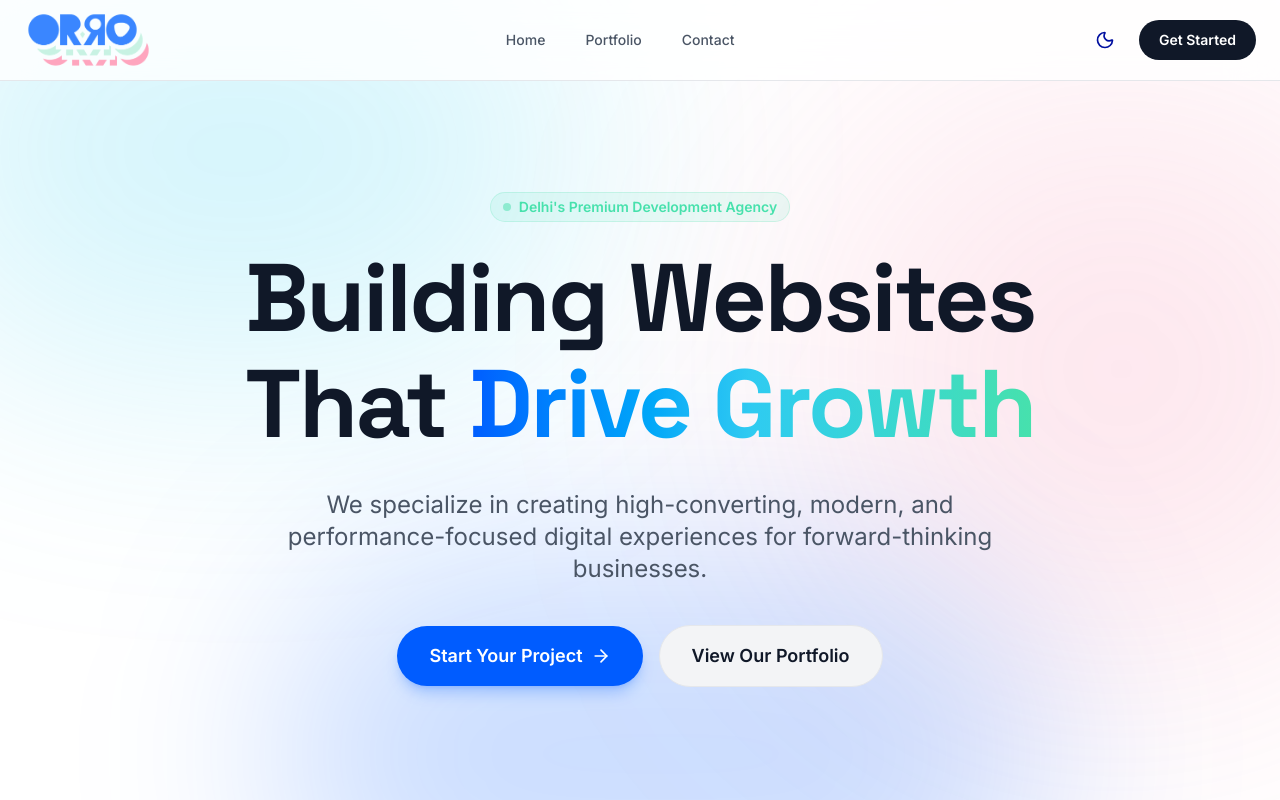
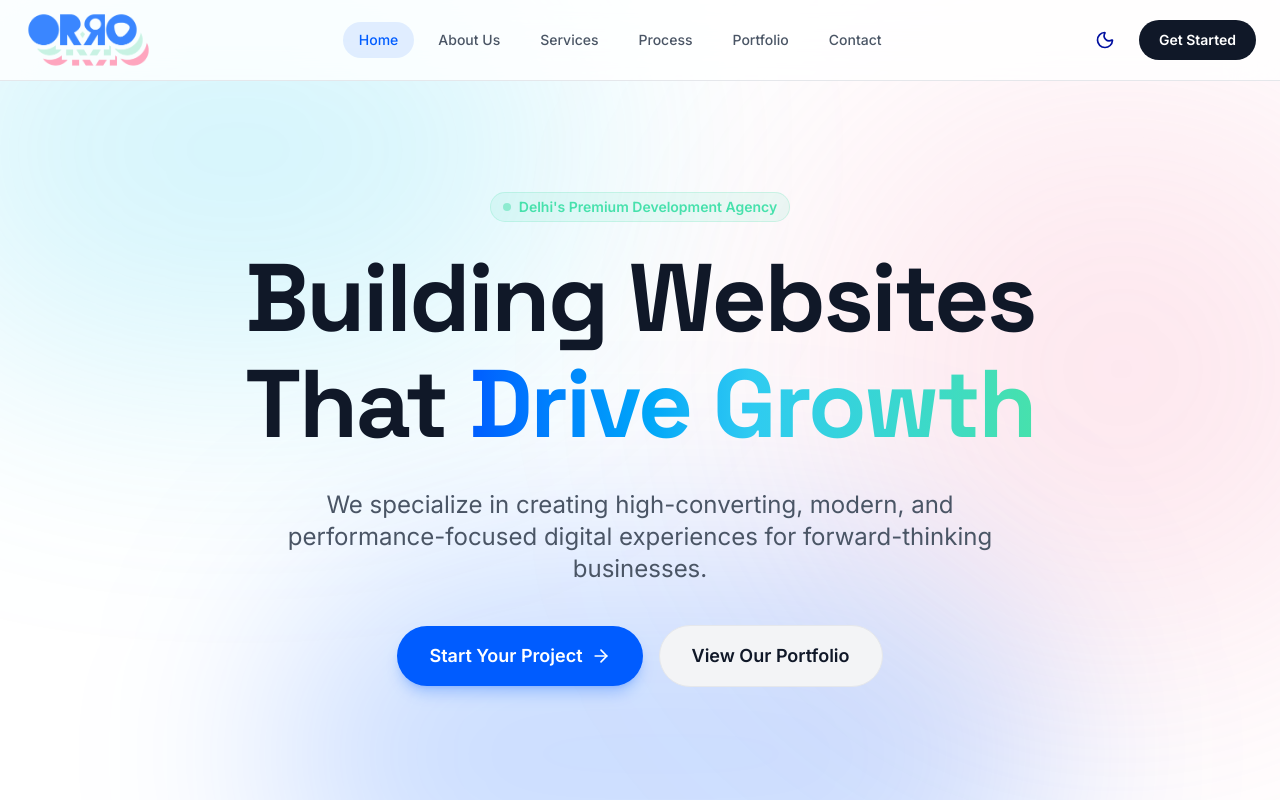
Before and after one commit to Mohit0625/orr-demo3, a React (Vite) app: page / in a window 1280 px wide. Shown: the top 800 px of the page. Built offline with nearby package versions, Linux system fonts and the light colour scheme.

Commit message:
feat: add scroll spy for section navigation
Implement scroll event listener in Navigation to track active sections on the home page and add scroll padding for better alignment.

```diff
--- a/src/components/Footer.tsx
+++ b/src/components/Footer.tsx
@@ -1,4 +1,5 @@
 import { Link, useLocation } from 'react-router-dom';
+// @ts-expect-error image typing
 import logo from '../logo-wbg.png';
 
 export default function Footer() {
--- a/src/components/Navigation.tsx
+++ b/src/components/Navigation.tsx
@@ -12,8 +12,53 @@ interface NavigationProps {
 
 export default function Navigation({ isDark, toggleTheme }: NavigationProps) {
   const [isMobileMenuOpen, setIsMobileMenuOpen] = useState(false);
+  const [activeSection, setActiveSection] = useState('home');
   const location = useLocation();
   const isHomePage = location.pathname === '/';
+
+  useEffect(() => {
+    if (!isHomePage) {
+      setActiveSection('');
+      return;
+    }
+
+    const sections = ['home', 'aboutus', 'services', 'process', 'portfolio', 'contact'];
+
+    const handleScroll = () => {
+      let maxSection = 'home';
+      let maxPercent = 0;
+      const viewportHeight = window.innerHeight;
+
+      sections.forEach((id) => {
+        const el = document.getElementById(id);
+        if (!el) return;
+
+        const rect = el.getBoundingClientRect();
+        const top = Math.max(0, rect.top);
+        const bottom = Math.min(viewportHeight, rect.bottom);
+        const visibleHeight = Math.max(0, bottom - top);
+        const percent = visibleHeight / viewportHeight;
+
+        if (percent > maxPercent) {
+          maxPercent = percent;
+          maxSection = id;
+        }
+      });
+
+      if (maxPercent > 0.25) {
+        setActiveSection(maxSection);
+      }
+    };
+
+    handleScroll();
+    window.addEventListener('scroll', handleScroll, { passive: true });
+    window.addEventListener('resize', handleScroll);
+
+    return () => {
+      window.removeEventListener('scroll', handleScroll);
+      window.removeEventListener('resize', handleScroll);
+    };
+  }, [isHomePage, location.pathname]);
 
   const getLinkHref = (item: string) => {
     if (item === 'Portfolio') return '/portfolio';
@@ -21,11 +66,16 @@ export default function Navigation({ isDark, toggleTheme }: NavigationProps) {
   };
 
   const getIsActive = (item: string) => {
-    if (item === 'Portfolio') return location.pathname === '/portfolio';
+    if (item === 'Portfolio') {
+      return location.pathname === '/portfolio' || (isHomePage && activeSection === 'portfolio');
+    }
+    if (isHomePage) {
+      return activeSection === item.toLowerCase();
+    }
     return false;
   };
 
-  const navItems = ['Home', 'Portfolio', 'Contact'];
+  const navItems = ['Home', 'AboutUs', 'Services', 'Process', 'Portfolio', 'Contact'];
 
   return (
     <nav className="fixed top-0 left-0 right-0 z-50 bg-white/80 dark:bg-black/80 backdrop-blur-xl border-b border-gray-200 dark:border-white/10 transition-colors duration-500">
--- a/src/index.css
+++ b/src/index.css
@@ -17,6 +17,7 @@
 
 html {
   scroll-behavior: smooth;
+  scroll-padding-top: 5rem;
 }
 
 body {
```
